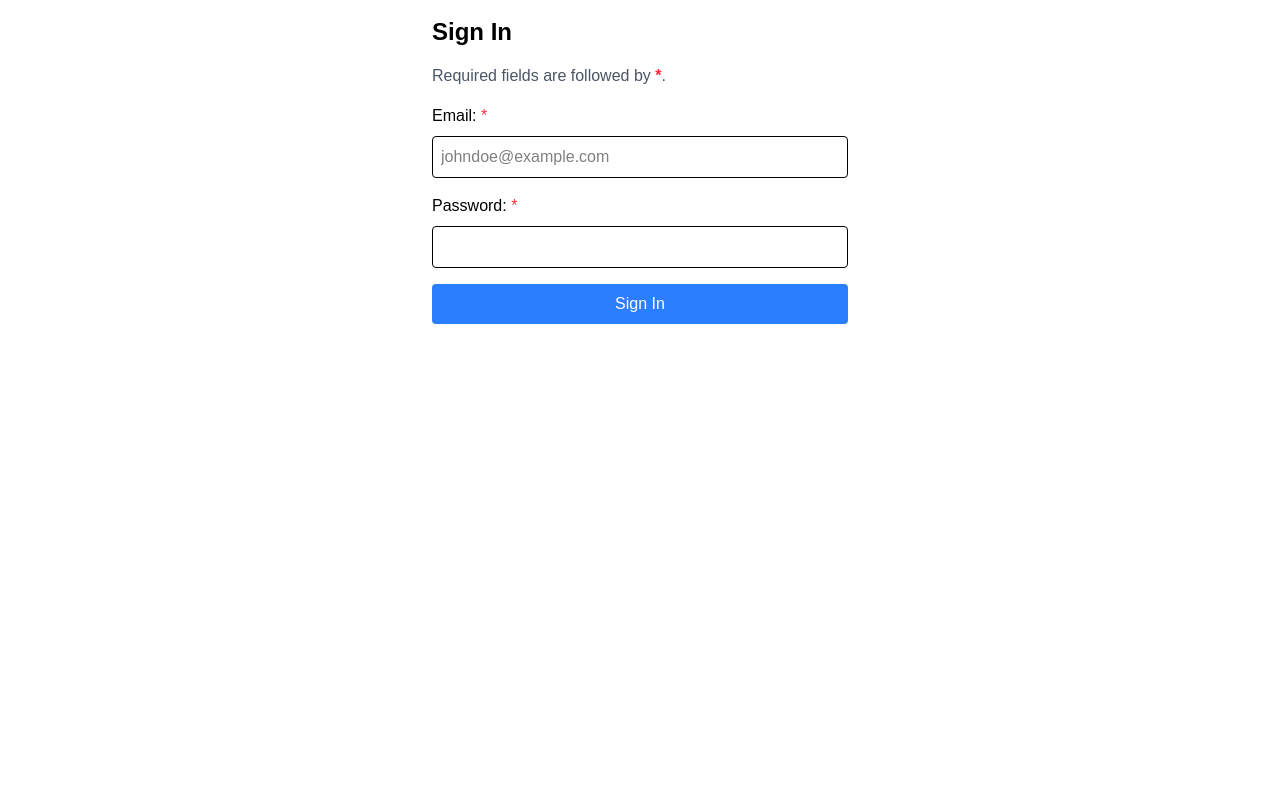
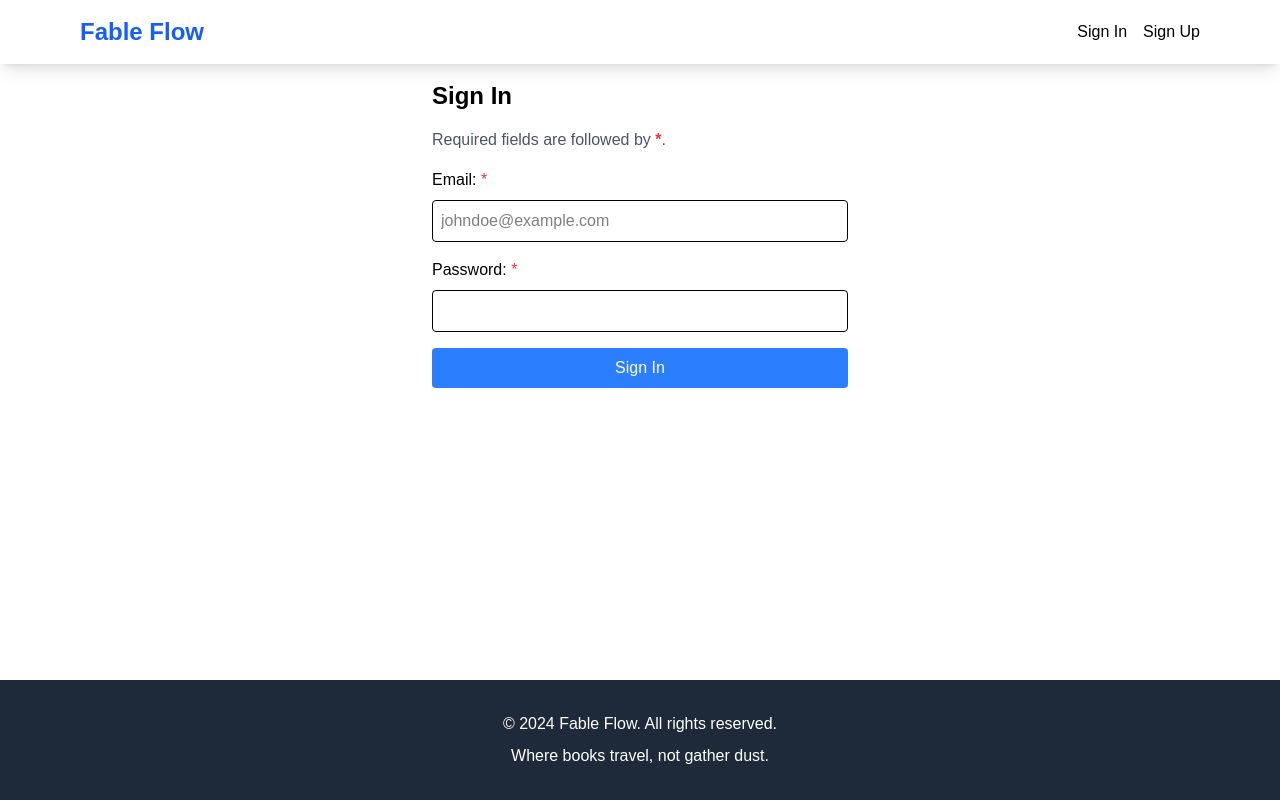
Before and after one commit to 4bdullah7eeshan/shelf-p2p-book-exchange-portal, a Next.js app in the folder frontend/: page /sign-in in a window 1280 px wide. Built offline with nearby package versions, Linux system fonts and the light colour scheme.

Commit message:
feat: setup page layout and route redirection

```diff
--- a/frontend/src/app/explore/page.js
+++ b/frontend/src/app/explore/page.js
@@ -1,10 +1,21 @@
 "use client";
 import { useEffect, useState } from 'react';
+import { useRouter } from 'next/navigation';
+
 
 export default function Explore() {
     const [books, setBooks] = useState([]);
     const [loading, setLoading] = useState(true);
     const [error, setError] = useState('');
+
+    const router = useRouter();
+
+    useEffect(() => {
+        const user = localStorage.getItem('user');
+        if (!user) {
+          router.push('/');
+        }
+      }, [router]);
 
     useEffect(() => {
         const fetchBooks = async () => {
--- a/frontend/src/app/layout.js
+++ b/frontend/src/app/layout.js
@@ -1,3 +1,5 @@
+import Navbar from "@/components/Navbar";
+import Footer from "@/components/Footer";
 import "./globals.css";
 
 export const metadata = {
@@ -8,8 +10,12 @@
 export default function RootLayout({ children }) {
   return (
     <html lang="en">
-      <body>
-        {children}
+      <body className="flex flex-col min-h-screen">
+        <Navbar />
+        <main className="flex-grow">
+          {children}
+        </main>
+        <Footer />
       </body>
     </html>
   );
```
